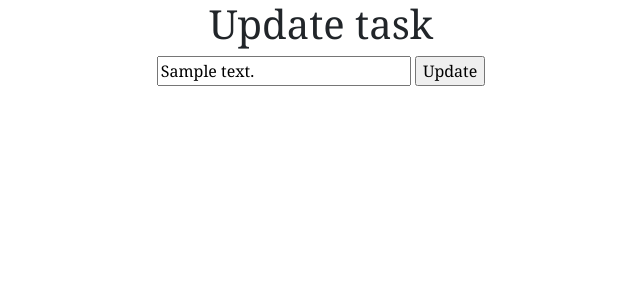
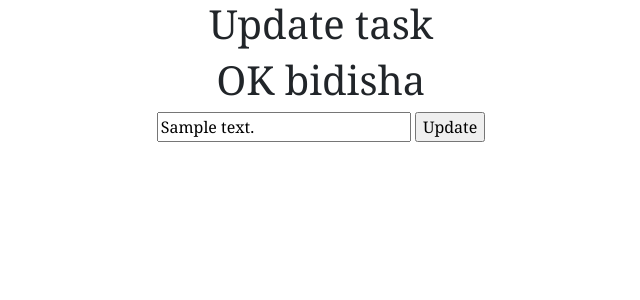
Before and after one commit to GOPIVARDHAN1965/flask_task, a Flask app: page /update/1 in a window 1280 px wide. Shown: the top 300 px of the page, without its empty margins (319-959 px from the left). Run offline with Flask 2, Linux system fonts and the light colour scheme; tables that the repository leaves empty hold one stand-in row (values such as "Sample post"); some libraries are stand-ins or nearby versions.

Commit message:
new change

```diff
--- a/template/update.html
+++ b/template/update.html
@@ -7,6 +7,7 @@
 {% block body %}
 <div class="content">
     <h1 style="text-align: center;">Update task</h1>
+    <h1>OK bidisha</h1>
 
 
     <div class="form">
```
